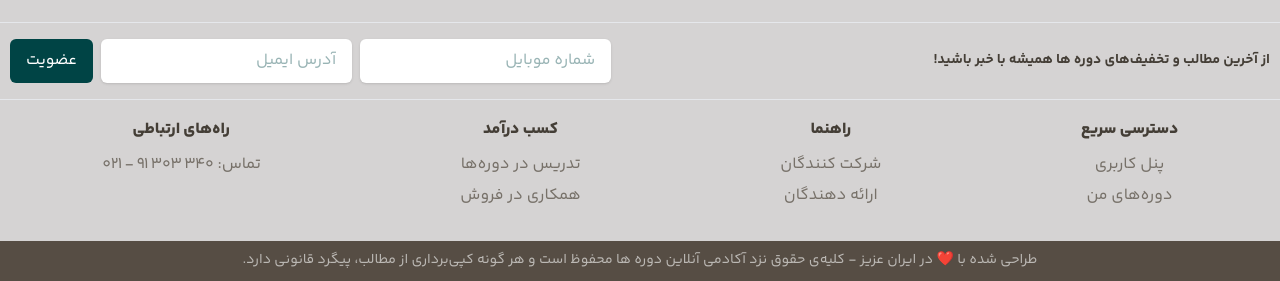
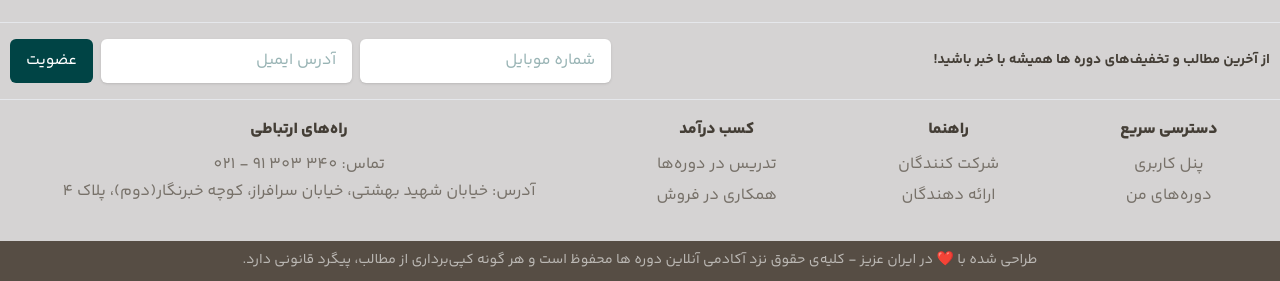
Before and after one commit to aref-alapour/2reha-theme, a website: page public/home.html in a window 1280 px wide. Shown: the part 3302-3583 px from the top of the page. Drawn offline with Linux system fonts and the light colour scheme.

Commit message:
add address to footer

```diff
--- a/public/home.html
+++ b/public/home.html
@@ -4429,11 +4429,18 @@
             </div>
             <ul class="space-y-1 text-tertiary-400">
               <li>
-                <a
-                   href="#"
-                   class="text-tertiary-400 hover:text-primary-600 transition-colors"
-                   class="text-tertiary-400 hover:text-primary-600 transition-colors">تماس:
-                  <span class="tracking-tighter"> 340 303 91 - 021</span></a>
+                <div>
+                  تماس: <a
+                        href="#"
+                        class="text-tertiary-400 hover:text-primary-600 transition-colors">
+                  340 303 91 - 021</a>
+                </div>
+                <div>
+                  <span>آدرس: </span>
+                  <span>
+                    خیابان شهید بهشتی، خیابان سرافراز، کوچه خبرنگار(دوم)، پلاک 4
+                  </span>
+                </div>
               </li>
             </ul>
           </div>
```
